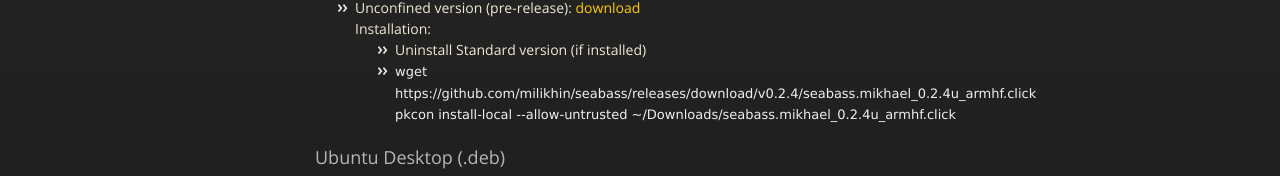
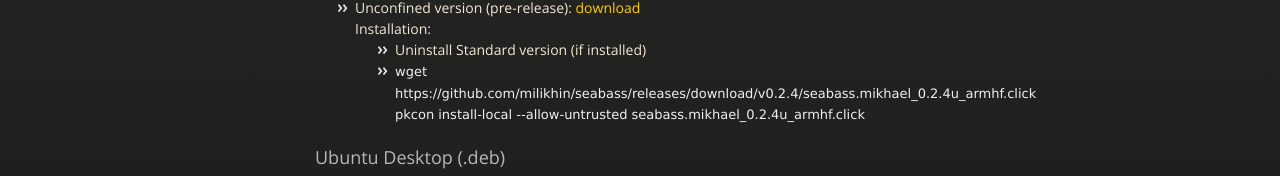
Before and after one commit to milikhin/milikhin.github.io, a plain HTML site: page index.html in a window 1280 px wide. Shown: the part 427-603 px from the top of the page. Drawn offline with Linux system fonts and the light colour scheme.

Commit message:
Update index.html

```diff
--- a/index.html
+++ b/index.html
@@ -67,7 +67,7 @@
                         <li>
                             <code>
                                 wget https://github.com/milikhin/seabass/releases/download/v0.2.4/seabass.mikhael_0.2.4u_armhf.click
-                                pkcon install-local --allow-untrusted ~/Downloads/seabass.mikhael_0.2.4u_armhf.click
+                                <br/>pkcon install-local --allow-untrusted seabass.mikhael_0.2.4u_armhf.click
                             </code>
                         </li>
                     </ul>
```
